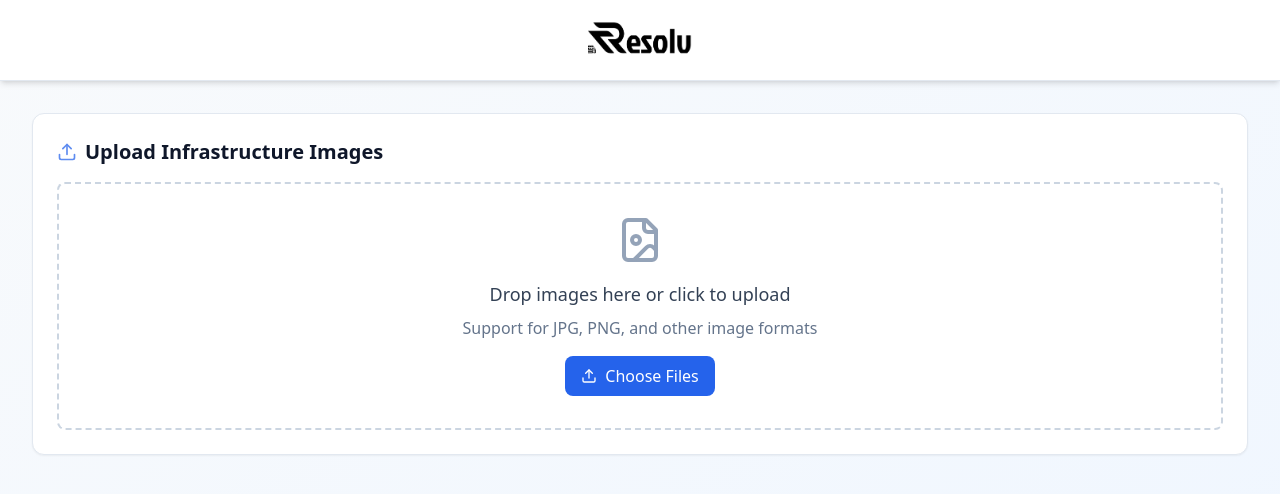
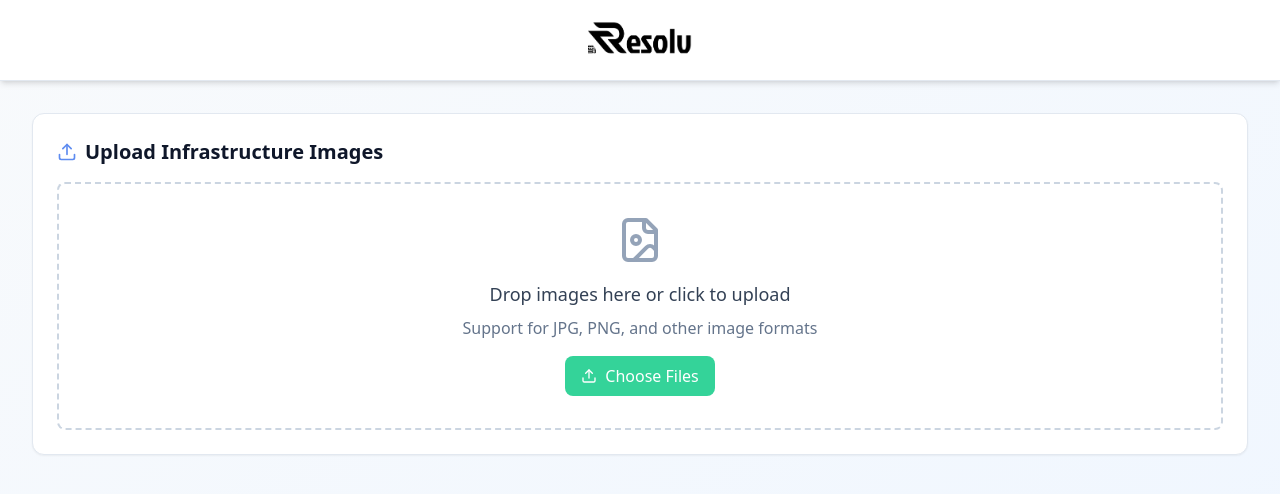
Before and after one commit to joencrypts/AnalysisPage, a React (Vite) app: page / in a window 1280 px wide. Shown: the top 494 px of the page. Built offline with nearby package versions, Linux system fonts and the light colour scheme.

Commit message:
style: update button colors to light green theme

```diff
--- a/src/App.tsx
+++ b/src/App.tsx
@@ -284,7 +284,7 @@ function App() {
             />
             <label
               htmlFor="file-upload"
-              className="inline-flex items-center px-3 sm:px-4 py-2 bg-blue-600 text-white text-sm sm:text-base rounded-lg transition-all duration-300 hover:bg-blue-700 hover:scale-105 hover:shadow-md cursor-pointer active:scale-95"
+              className="inline-flex items-center px-3 sm:px-4 py-2 bg-emerald-400 text-white text-sm sm:text-base rounded-lg transition-all duration-300 hover:bg-emerald-500 hover:scale-105 hover:shadow-md cursor-pointer active:scale-95"
             >
               <Upload className="w-3 h-3 sm:w-4 sm:h-4 mr-2 transition-transform duration-300 group-hover:rotate-12" />
               Choose Files
@@ -304,8 +304,8 @@ function App() {
                 disabled={isGenerating}
                 className={`inline-flex items-center justify-center px-3 sm:px-4 py-2 rounded-lg font-medium transition-all duration-300 w-full sm:w-auto transform hover:scale-105 active:scale-95 ${
                   isGenerating
-                    ? 'bg-blue-400 cursor-not-allowed'
-                    : 'bg-blue-600 hover:bg-blue-700 hover:shadow-md'
+                    ? 'bg-emerald-300 cursor-not-allowed'
+                    : 'bg-emerald-400 hover:bg-emerald-500 hover:shadow-md'
                 } text-white text-sm sm:text-base`}
               >
                 {isGenerating ? (
@@ -431,7 +431,7 @@ function App() {
                 href="https://example.com/submit-assessment"
                 target="_blank"
                 rel="noopener noreferrer"
-                className="inline-flex items-center justify-center px-4 sm:px-6 py-2 sm:py-3 bg-green-600 text-white text-sm sm:text-base font-semibold rounded-lg transition-all duration-300 hover:bg-green-700 hover:scale-105 hover:shadow-md active:scale-95 w-full sm:w-auto"
+                className="inline-flex items-center justify-center px-4 sm:px-6 py-2 sm:py-3 bg-emerald-400 text-white text-sm sm:text-base font-semibold rounded-lg transition-all duration-300 hover:bg-emerald-500 hover:scale-105 hover:shadow-md active:scale-95 w-full sm:w-auto"
               >
                 <ExternalLink className="w-4 h-4 sm:w-5 sm:h-5 mr-2 transition-transform duration-300 group-hover:rotate-12" />
                 Submit Assessment
```
